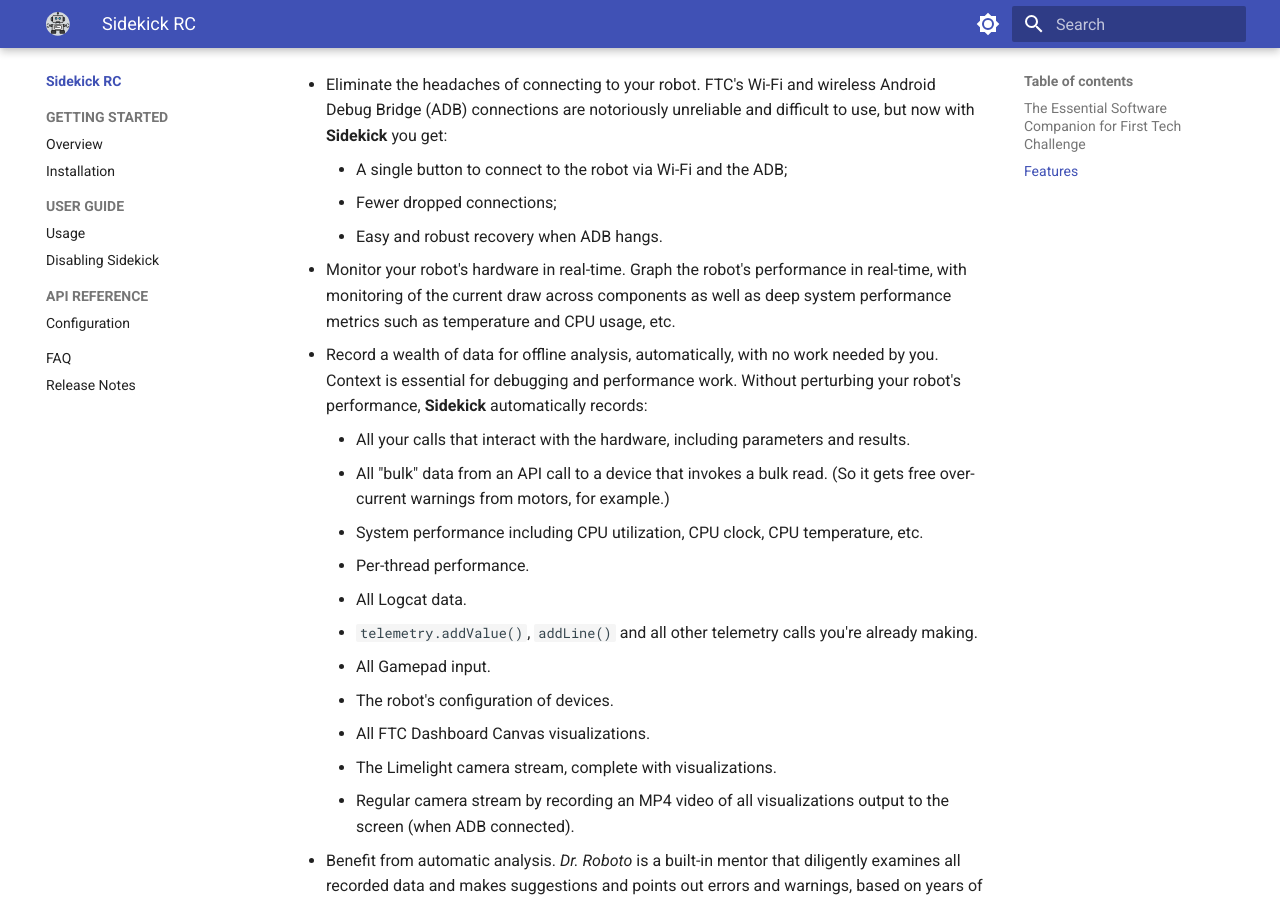
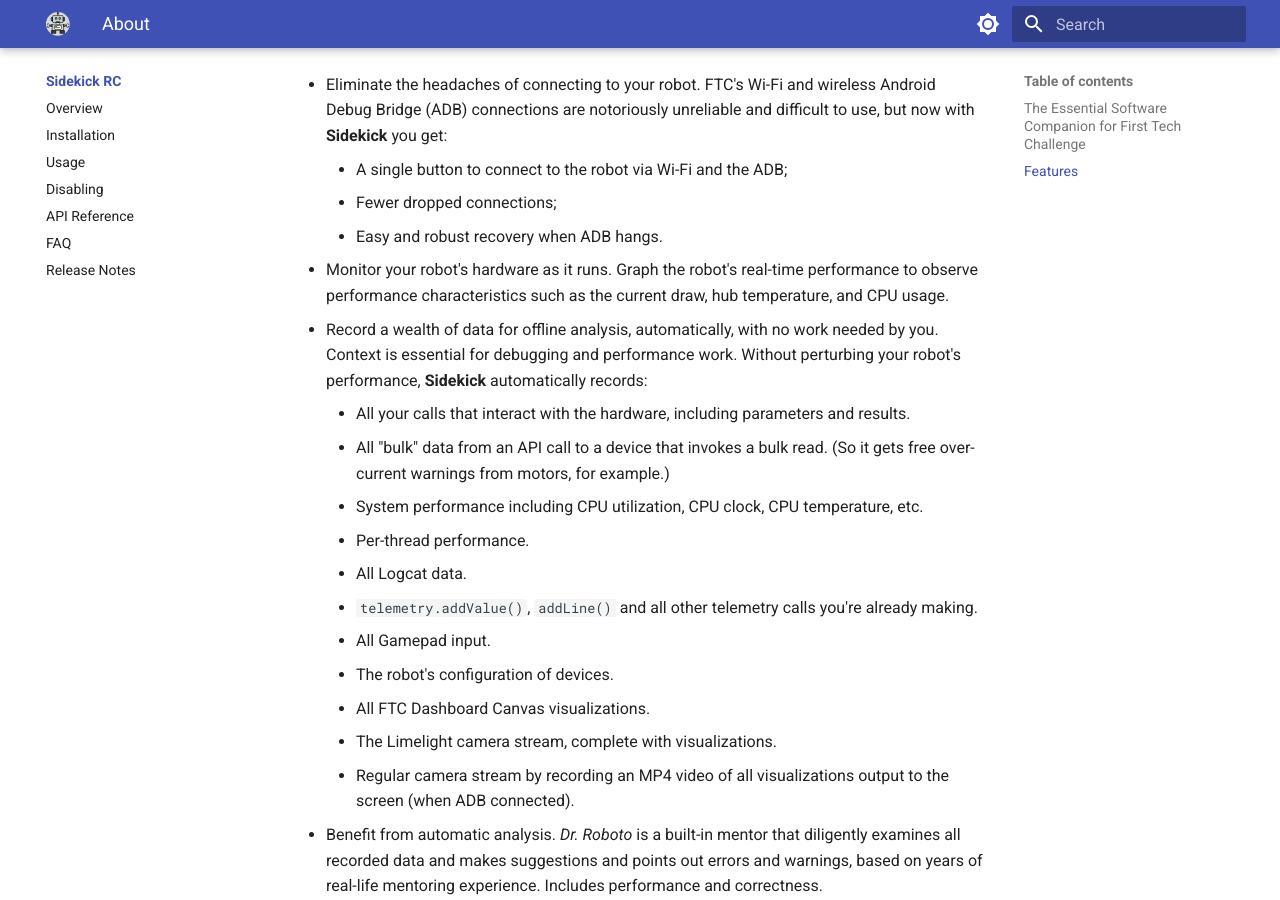
Before and after one commit to Loonybot/Docs, an MkDocs documentation site: the page built from docs/sidekick-rc/index.md, in a window 1280 px wide and 900 px high, scrolled down 349 px. Built offline with MkDocs 1.6.1 and Material for MkDocs 9.7.7, drawn with Linux system fonts in a browser that asks for light colours.

Commit message:
Checkpoint.

```diff
--- a/docs/sidekick-rc/index.md
+++ b/docs/sidekick-rc/index.md
@@ -8,7 +8,7 @@ FTC's Wi-Fi and wireless Android Debug Bridge (ADB) connections are notoriously
     - A single button to connect to the robot via Wi-Fi and the ADB;
     - Fewer dropped connections;
     - Easy and robust recovery when ADB hangs.
-- Monitor your robot's hardware in real-time. Graph the robot's performance in real-time, with monitoring of the current draw across components as well as deep system performance metrics such as temperature and CPU usage, etc.
+- Monitor your robot's hardware as it runs. Graph the robot's real-time performance to observe performance characteristics such as the current draw, hub temperature, and CPU usage.
 - Record a wealth of data for offline analysis, automatically, with no work needed by you. Context is essential for debugging and performance work. Without perturbing your robot's performance, **Sidekick** automatically records:
     - All your calls that interact with the hardware, including parameters and results.
     - All "bulk" data from an API call to a device that invokes a bulk read. (So it gets free over-current warnings from motors, for example.)
--- a/mkdocs.yml
+++ b/mkdocs.yml
@@ -34,15 +34,12 @@ theme:
 nav:
   - Home: index.md
   - Sidekick RC:
-      - sidekick-rc/index.md
-      - GETTING STARTED:
-          - sidekick-rc/getting-started/overview.md
-          - sidekick-rc/getting-started/installation.md
-      - USER GUIDE:
-          - sidekick-rc/user-guide/usage.md
-          - sidekick-rc/user-guide/disabling.md
-      - API REFERENCE:
-        - Configuration: sidekick-rc/configuration.md
+      - About: sidekick-rc/index.md
+      - Overview: sidekick-rc/overview.md
+      - Installation: sidekick-rc/installation.md
+      - Usage: sidekick-rc/usage.md
+      - Disabling: sidekick-rc/disabling.md
+      - API Reference: sidekick-rc/api-reference.md
       - FAQ: sidekick-rc/faq.md
       - Release Notes: sidekick-rc/release-notes.md
   - Additional Tools:
```
Also changed, not shown: docs/sidekick-rc/api-reference.md (added, +11 -0 lines), docs/sidekick-rc/configuration.md (deleted, +0 -3 lines), docs/sidekick-rc/disabling.md (renamed from docs/sidekick-rc/user-guide/disabling.md), docs/sidekick-rc/installation.md (renamed from docs/sidekick-rc/getting-started/installation.md), docs/sidekick-rc/overview.md (renamed from docs/sidekick-rc/getting-started/overview.md), docs/sidekick-rc/usage.md (renamed from docs/sidekick-rc/user-guide/usage.md).
